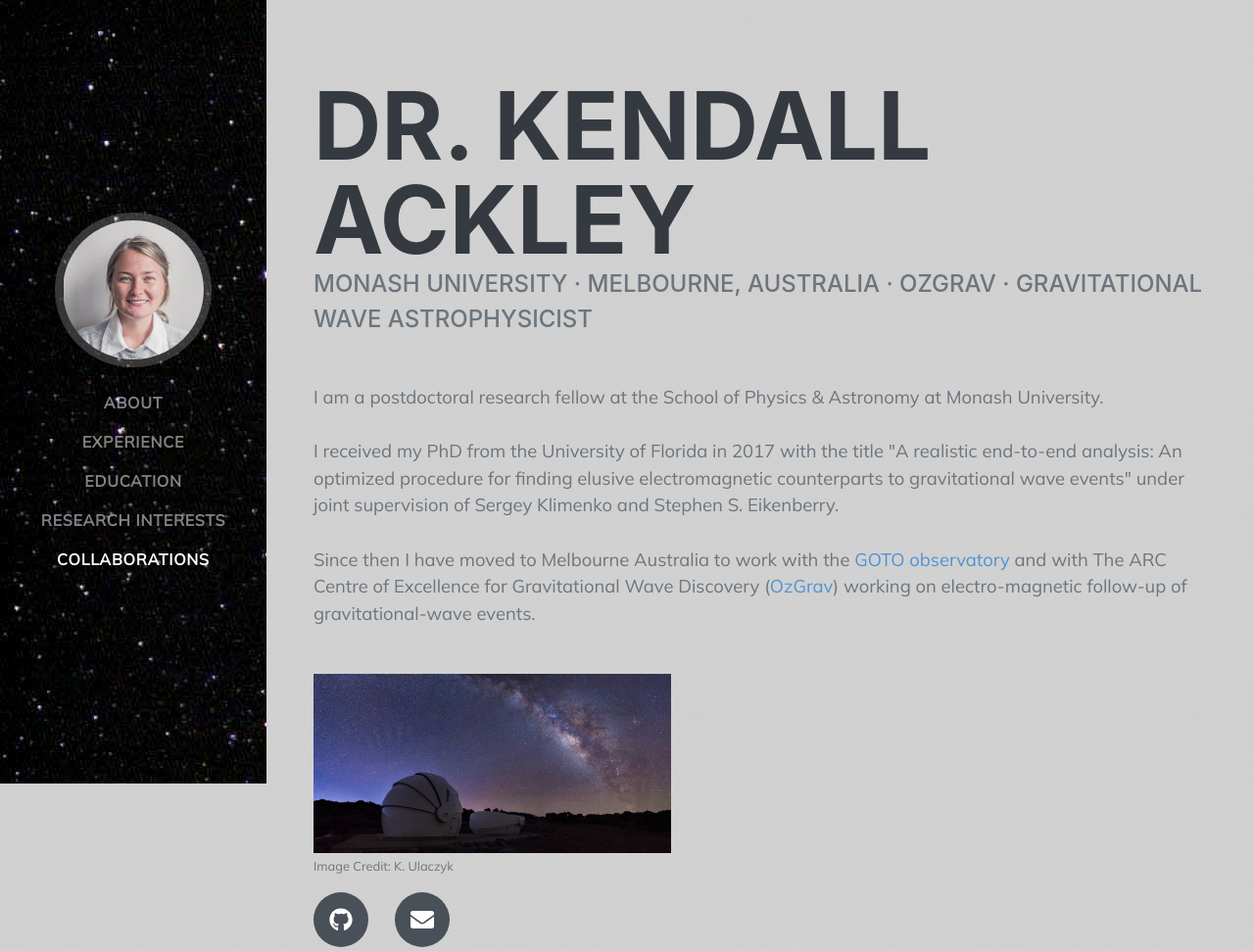
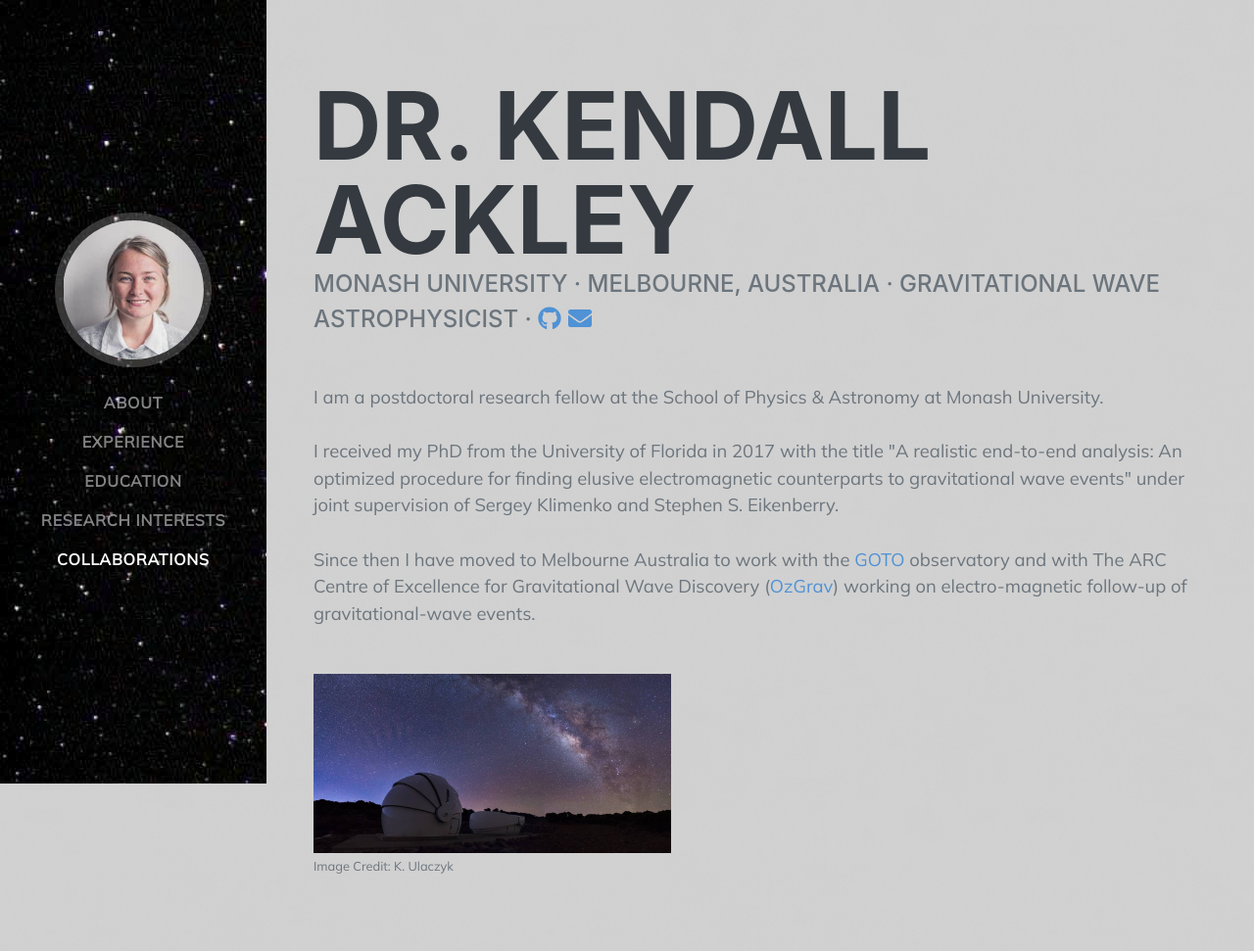
Before and after one commit to kendallackley/kendallackley.github.io, a plain HTML site: page index.html in a window 1280 px wide. Shown: the top 971 px of the page at 98% size. Drawn offline with nearby package versions, Linux system fonts and the light colour scheme; files whose address does not match are found by name; a web font is replaced by a local one.

Commit message:
Fix formatting

```diff
--- a/index.html
+++ b/index.html
@@ -45,7 +45,9 @@
                         <!-- <span class="text-primary">Ackley</span> -->
                     </h1>
                     <div class="subheading mb-5">
-                        Monash University · Melbourne, Australia · OzGrav · Gravitational Wave Astrophysicist
+                        Monash University · Melbourne, Australia · Gravitational Wave Astrophysicist ·
+                        <a class="social-icon" href="https://github.com/kendallackley"><i class="fab fa-github"></i></a>
+                        <a class="social-icon" href="mailto:kendall.ackley@monash.edu"><i class="fas fa-envelope"></i></a>
                     </div>
                     <p class="lead mb-5">
                       I am a postdoctoral research fellow at the School of Physics & Astronomy at Monash University.
@@ -54,16 +56,15 @@
 				              An optimized procedure for finding elusive electromagnetic counterparts to gravitational wave events" under
 				              joint supervision of Sergey Klimenko and Stephen S. Eikenberry.
 				              <br><br>
-				              Since then I have moved to Melbourne Australia to work with the  <a href="https://goto-observatory.org/">GOTO observatory</a> and with The ARC Centre of Excellence for Gravitational Wave Discovery
+				              Since then I have moved to Melbourne Australia to work with the  <a href="https://goto-observatory.org/">GOTO</a> observatory and with The ARC Centre of Excellence for Gravitational Wave Discovery
 				(<a href="https://ozgrav.org">OzGrav</a>) working on electro-magnetic follow-up of gravitational-wave events.
 
                     </p>
                     <span class="fa-li"></i></span><img src="assets/img/gotophoto.jpg" style="width:40%;height:40%;"> <div class="social-icons">
 
-                    <p> <small>Image Credit: K. Ulaczyk<small></p>
+                    <p> <small>Image Credit: K. Ulaczyk</small></p>
 
-                    <a class="social-icon" href="https://github.com/kendallackley"><i class="fab fa-github"></i></a>
-                    <a class="social-icon" href="mailto:kendall.ackley@monash.edu"><i class="fas fa-envelope"></i></a>
+
 
 
                 </div>
```
